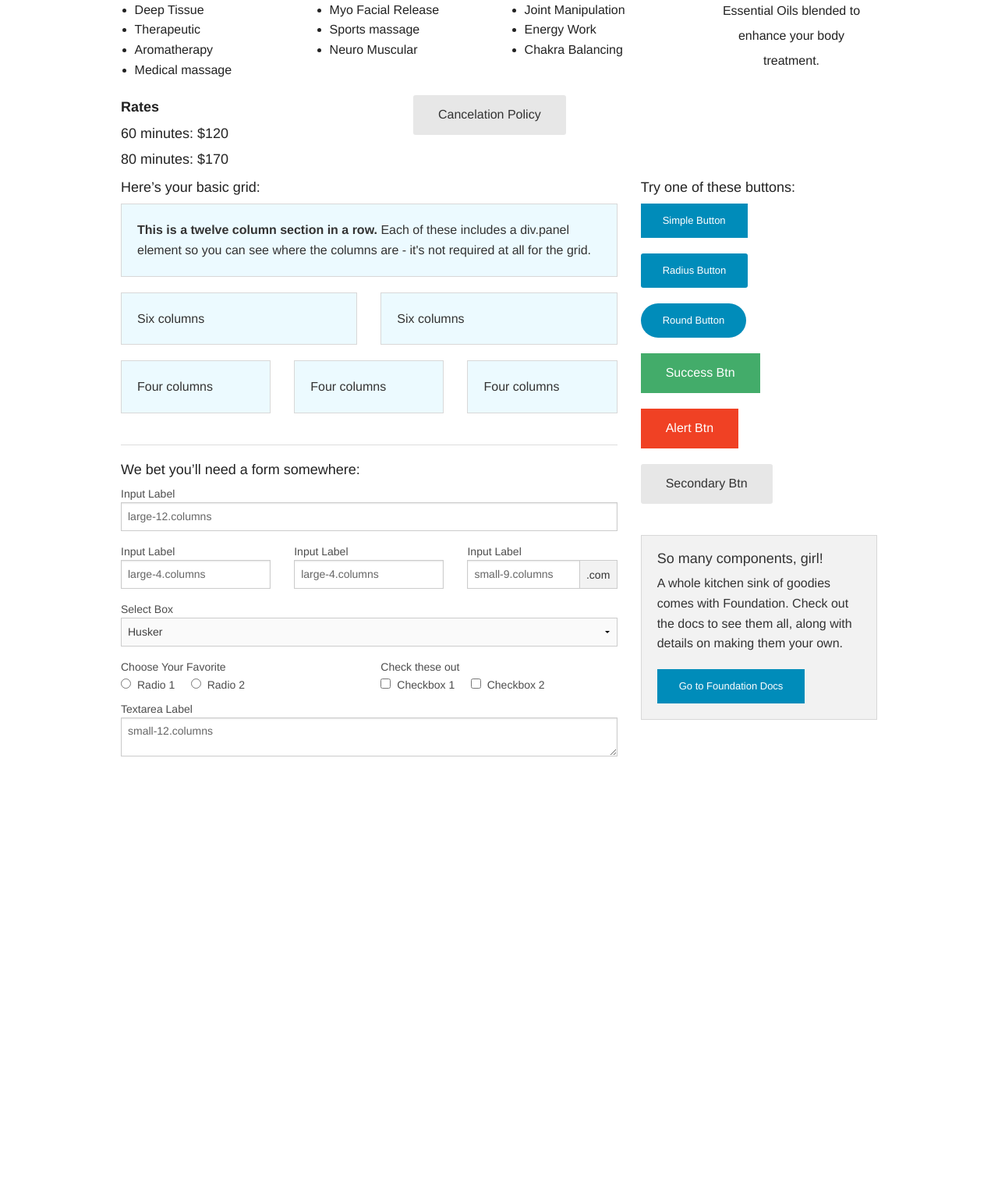
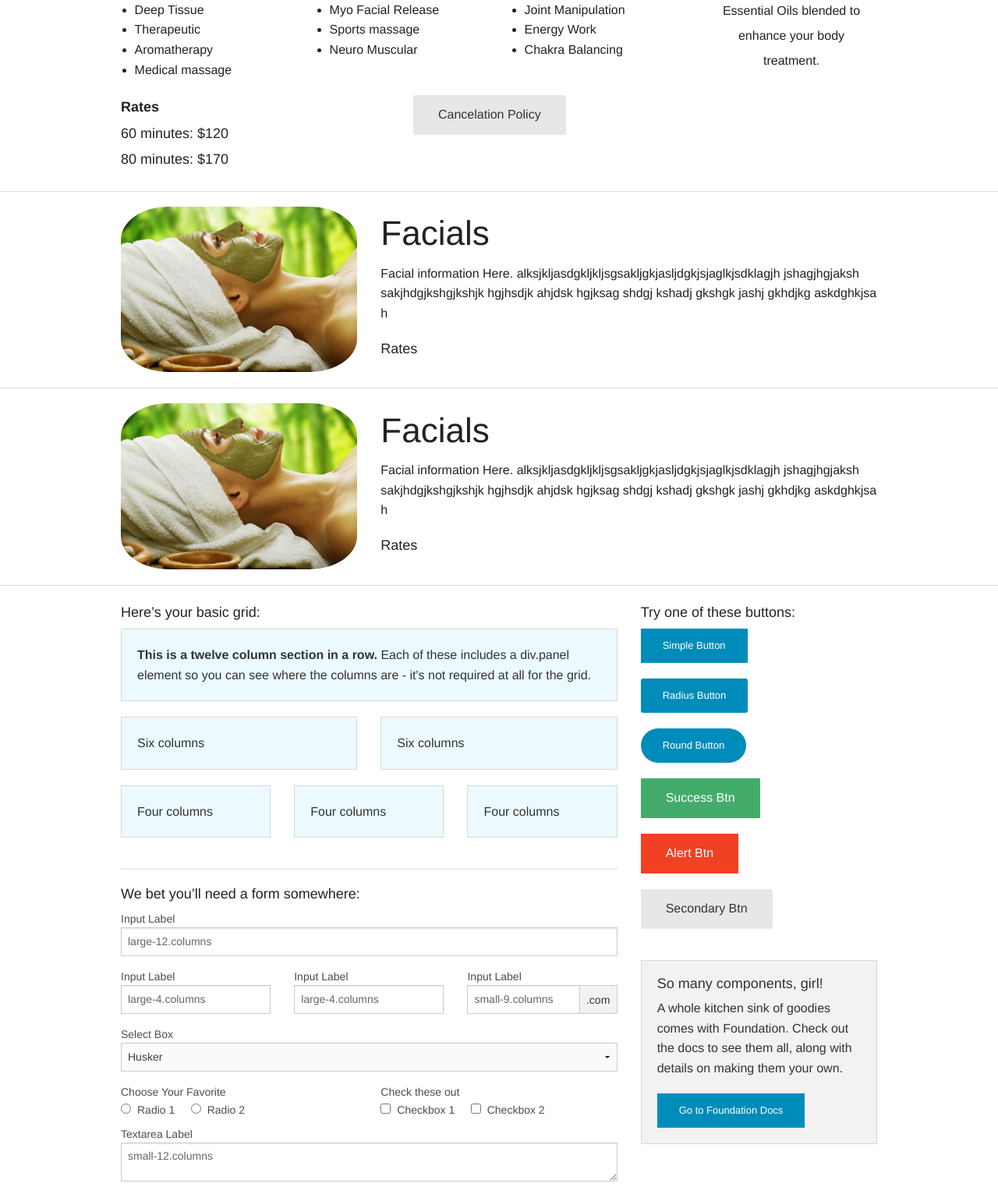
Before and after one commit to rimmesbe/TrinityFusion_site, a PHP site: page / in a window 1280 px wide. Shown: the part 891-2422 px from the top of the page at 78% size. Before the commit the page ends 1861 px from the top, so only its background shows below. Run offline with PHP 8.4, Linux system fonts and the light colour scheme; some libraries are stand-ins or nearby versions.

Commit message:
created facial section, waiting on content

```diff
--- a/massage_and_facials/css/application.css
+++ b/massage_and_facials/css/application.css
@@ -18,6 +18,10 @@ body.f-topbar-fixed {
 
 .center-text {
   text-align: center;
+}
+
+.section-margins {
+  margin-bottom: 20px;
 }
 
 #main-img-div {
@@ -43,3 +47,7 @@ body.f-topbar-fixed {
   padding: 10px;
   line-height: 2;
 }
+
+#facial-mask {
+  border-radius: 20%;
+}
--- a/massage_and_facials/index.html
+++ b/massage_and_facials/index.html
@@ -48,8 +48,8 @@
       </div>
     </div>
 
-    <!-- massages area -->
-    <div class="row" style="margin-top: 20px;">
+    <!-- massage section -->
+    <div class="row section-margins" style="margin-top: 20px;">
       <div class="large-9 medium-9 columns">
         <h1>Massage</h1>
         <p>
@@ -104,7 +104,7 @@
             </div>
           </div>
         </div>
-      </div> <!-- column-8 -->
+      </div> <!-- column-9 -->
       <div class="large-3 medium-3 columns">
         <h3 class="center-text">This Seasons Special</h3>
         <p class="center-text" id="special-p">
@@ -113,6 +113,33 @@
         </p>
       </div>
     </div>
+    <hr />
+    <!-- facials section -->
+    <div class="row section-margins">
+      <div class="large-4 medium-4 columns">
+        <img src="img/facial_mask.jpg" alt="facial mask" id="facial-mask">
+      </div>
+
+      <div class="large-8 medium-8 columns">
+        <h1>Facials</h1>
+        <p>Facial information Here. alksjkljasdgkljkljsgsakljgkjasljdgkjsjaglkjsdklagjh jshagjhgjaksh sakjhdgjkshgjkshjk hgjhsdjk ahjdsk hgjksag shdgj kshadj gkshgk jashj gkhdjkg askdghkjsa h</p>
+        <h5>Rates</h5>
+      </div>
+    </div>
+    <hr />
+    <!-- spa party section -->
+    <div class="row section-margins">
+      <div class="large-4 medium-4 columns">
+        <img src="img/facial_mask.jpg" alt="facial mask" id="facial-mask">
+      </div>
+
+      <div class="large-8 medium-8 columns">
+        <h1>Facials</h1>
+        <p>Facial information Here. alksjkljasdgkljkljsgsakljgkjasljdgkjsjaglkjsdklagjh jshagjhgjaksh sakjhdgjkshgjkshjk hgjhsdjk ahjdsk hgjksag shdgj kshadj gkshgk jashj gkhdjkg askdghkjsa h</p>
+        <h5>Rates</h5>
+      </div>
+    </div>
+    <hr />
 
     <div class="row">
       <div class="large-8 medium-8 columns">
```
Also changed, not shown: massage_and_facials/img/facial_mask.jpg (renamed from massage_and_facials/img/facial mask.jpg).
